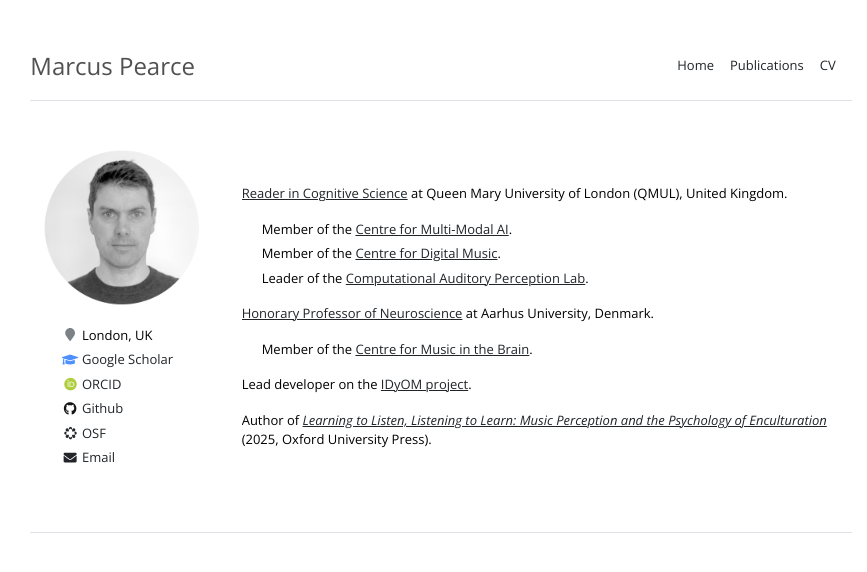
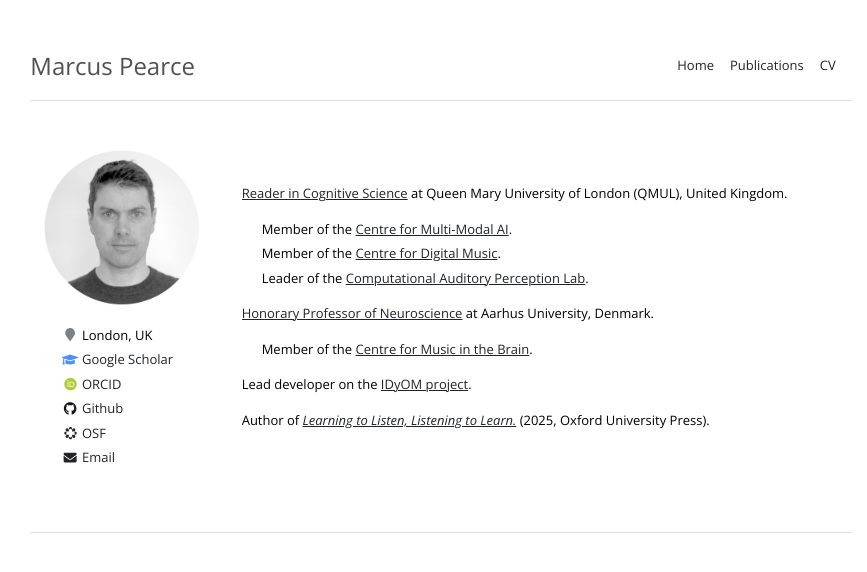
Before and after one commit to mtpearce/mtpearce.github.io, a Jekyll site: the page built from index.md, in a window 1280 px wide. Shown: the top 572 px of the page, without its empty margins (199-1066 px from the left). Built offline with Jekyll 4.4.1, drawn with Linux system fonts in a browser that asks for light colours; nearby versions of some CDN libraries; some web fonts are replaced.

Commit message:
Update index page.

```diff
--- a/index.md
+++ b/index.md
@@ -20,4 +20,4 @@ title: "Home"
 
 Lead developer on the <a href="https://www.marcus-pearce.com/idyom">IDyOM project</a>.
 
-Author of <a href="https://doi.org/10.1093/oso/9780198848004.001.0001"><i>Learning to Listen, Listening to Learn: Music Perception and the Psychology of Enculturation</i></a> (2025, Oxford University Press).
+Author of <a href="https://doi.org/10.1093/oso/9780198848004.001.0001"><i>Learning to Listen, Listening to Learn.</i></a> (2025, Oxford University Press).
```
